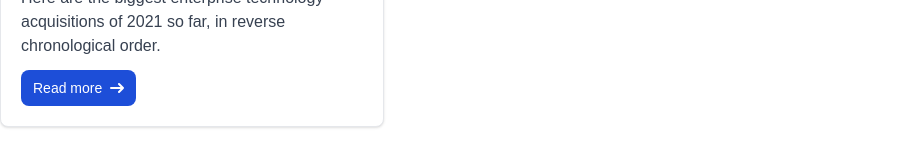
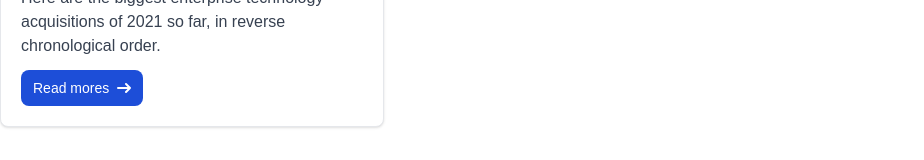
Before and after one commit to KakkaiTrainee/Frontend, a Vue app: page / in a window 1280 px wide. Shown: the part 2115-2275 px from the top of the page, without its empty margins (0-924 px from the left). Built offline with nearby package versions, Linux system fonts and the light colour scheme; no server answers.

Commit message:
test stree

```diff
--- a/src/components/HotelItem.vue
+++ b/src/components/HotelItem.vue
@@ -13,7 +13,7 @@
         </a>
         <p class="mb-3 font-normal text-gray-700 dark:text-gray-400">Here are the biggest enterprise technology acquisitions of 2021 so far, in reverse chronological order.</p>
         <a href="#" class="inline-flex items-center px-3 py-2 text-sm font-medium text-center text-white bg-blue-700 rounded-lg hover:bg-blue-800 focus:ring-4 focus:outline-none focus:ring-blue-300 dark:bg-blue-600 dark:hover:bg-blue-700 dark:focus:ring-blue-800">
-            Read more
+            Read mores
              <svg class="w-3.5 h-3.5 ml-2" aria-hidden="true" xmlns="http://www.w3.org/2000/svg" fill="none" viewBox="0 0 14 10">
                 <path stroke="currentColor" stroke-linecap="round" stroke-linejoin="round" stroke-width="2" d="M1 5h12m0 0L9 1m4 4L9 9"/>
             </svg>
```
